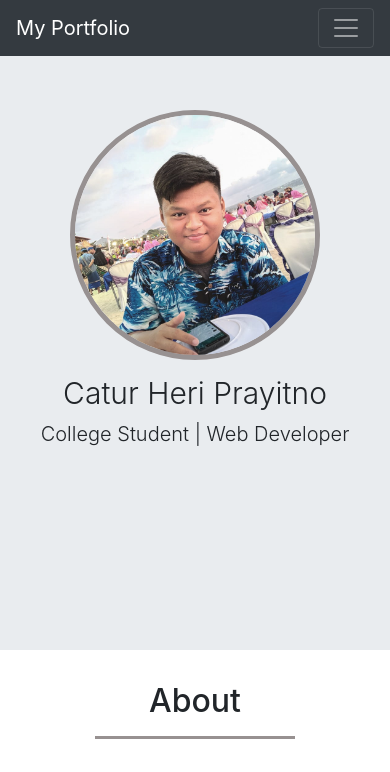
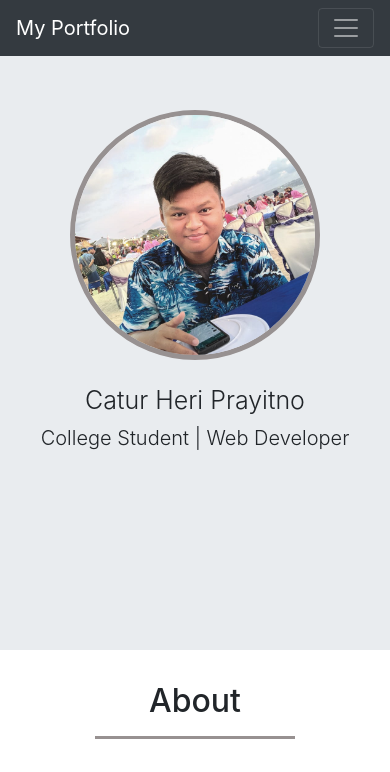
Before and after one commit to eevee-art/eevee-art.github.io, a plain HTML site: page index.html in a window 390 px wide. Shown: the top 772 px of the page. Drawn offline with nearby package versions, Linux system fonts and the light colour scheme.

Commit message:
Update style.css

```diff
--- a/style.css
+++ b/style.css
@@ -21,7 +21,8 @@
 /* Responsive Smartphone */
 @media (max-width: 576px) {
     .display-4 {
-        font-size: 30px;
+        font-size: 25px;
+        padding-top: 10px;
     }
 }
 
```
